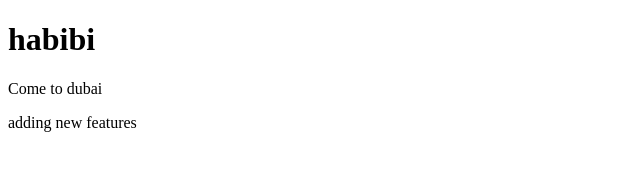
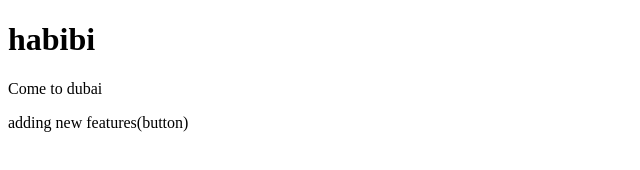
Before and after one commit to masoom-raja/masoom, a plain HTML site: page index.html in a window 1280 px wide. Shown: the full height of the page, 0-640 px from the left. Drawn offline with Linux system fonts and the light colour scheme.

```diff
--- a/index.html
+++ b/index.html
@@ -8,7 +8,7 @@
 <body>
     <h1>habibi</h1>
 <p>Come to dubai</p>
-<p>adding new features
+<p>adding new features(button)
 </p>
 </body>
 </html>
```
